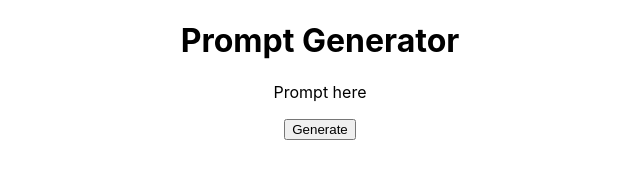
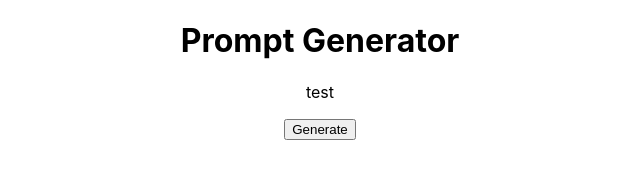
Before and after one commit to sharkham/prompt-generator, a React (Create React App) app: page / in a window 1280 px wide. Shown: the top 172 px of the page, without its empty margins (320-960 px from the left). Built offline with nearby package versions, Linux system fonts and the light colour scheme.

Commit message:
Gets generated prompt to display on page

```diff
--- a/src/components/Generator.js
+++ b/src/components/Generator.js
@@ -1,18 +1,29 @@
-import React from 'react';
+import React, { useEffect, useState } from 'react';
 import {words} from '../assets/words';
 
 const Generator = () => {
 
+  // useEffect(() => {
+
+  // })
+
+  const [prompt, setPrompt] = useState("test")
+
+
+
   const generate = () => {
     // const randomElement = array[Math.floor(Math.random() * array.length)];
-    console.log(words[Math.floor(Math.random() * words.length)])
-    // return words[Math.floor(Math.random() * words.length)];
+    // console.log(words[Math.floor(Math.random() * words.length)])
+    let selectedPrompt = words[Math.floor(Math.random() * words.length)];
+    console.log(selectedPrompt)
+    // currently logs two prompts instead of one??
+    return selectedPrompt;
   }
 
   return (
     <div>
-      <p>Prompt here</p>
-      <button onClick={generate}>Generate</button>
+      <p>{prompt}</p>
+      <button onClick={() => setPrompt(prevState => generate())}>Generate</button>
     </div>
   );
 }
```
